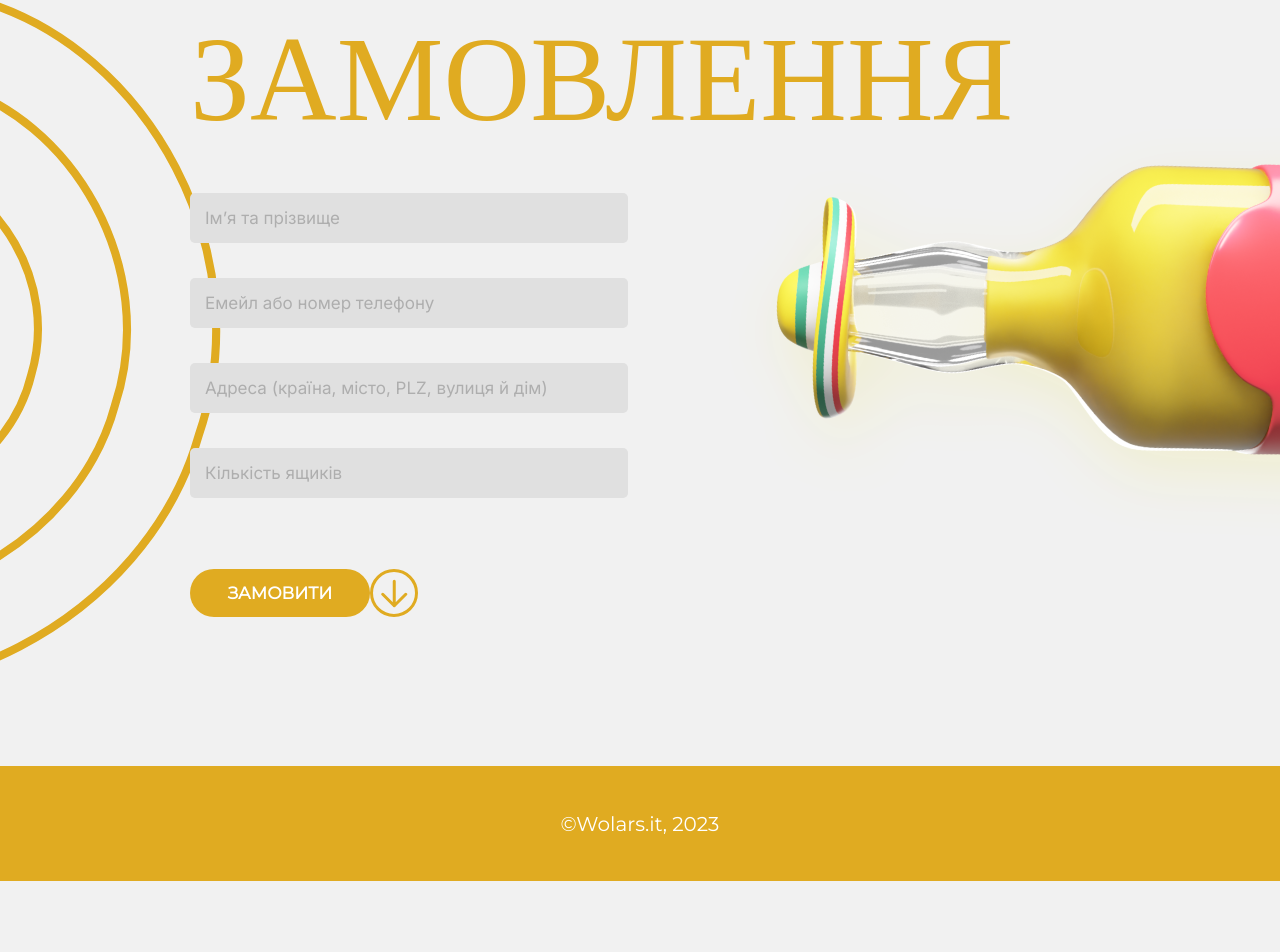
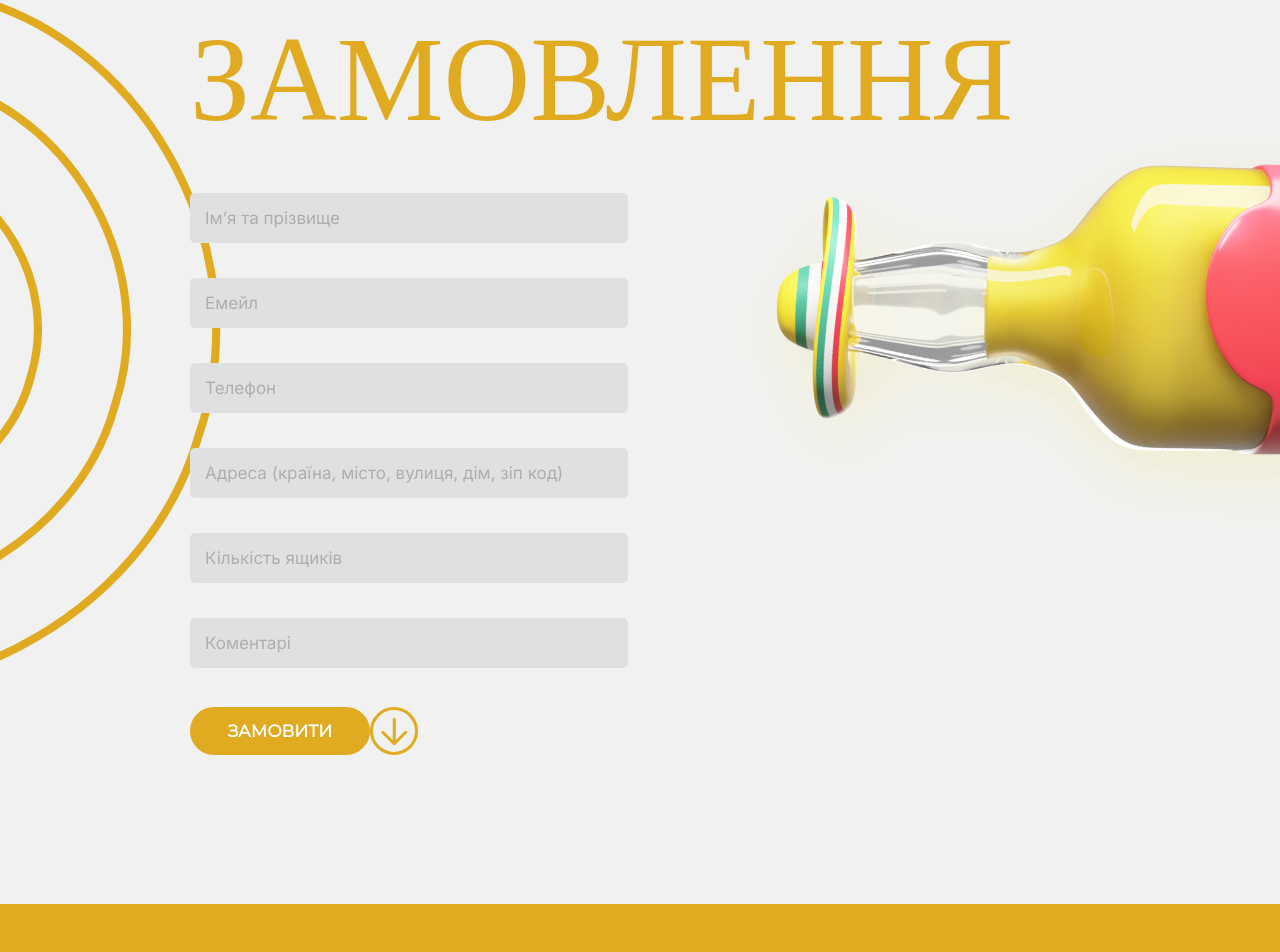
Before and after one commit to wolars-IT/Anakvass, a React (Vite) app in the folder customer_service/frontend/: page / in a window 1280 px wide. Shown: the part 2081-3033 px from the top of the page. Before the commit the page ends 2962 px from the top, so only its background shows below. Built offline with nearby package versions, Linux system fonts and the light colour scheme.

Commit message:
Update input fields

```diff
--- a/customer_service/frontend/src/App.jsx
+++ b/customer_service/frontend/src/App.jsx
@@ -113,9 +113,11 @@ function App() {
           <div className="header scroll_hidden from_left1">Замовлення</div>
           <form action="" id="order_form">
             <input className="order_input scroll_hidden from_left2" type="text" placeholder="Ім’я та прізвище"/>
-            <input className="order_input scroll_hidden from_left2" type="text" placeholder="Емейл або номер телефону"/>
-            <input className="order_input scroll_hidden from_left2" type="text" placeholder="Адреса (країна, місто, PLZ, вулиця й дім)"/>
+            <input className="order_input scroll_hidden from_left2" type="text" placeholder="Емейл"/>
+            <input className="order_input scroll_hidden from_left2" type="text" placeholder="Телефон"/>
+            <input className="order_input scroll_hidden from_left2" type="text" placeholder="Адреса (країна, місто, вулиця, дім, зіп код)"/>
             <input className="order_input scroll_hidden from_left2" type="number" placeholder="Кількість ящиків"/>
+            <input className="order_input scroll_hidden from_left2" type="text" placeholder="Коментарі"/>
           </form>
           <div className="order_button scroll_hidden from_left2">
             <div className="order_text">Замовити</div>
--- a/customer_service/frontend/src/styles/style.sass
+++ b/customer_service/frontend/src/styles/style.sass
@@ -150,6 +150,7 @@ section
   height: 524.55px
   pointer-events: none
   &.scroll_hidden
+    transition-delay: 0.5s
     transform: rotate(8.508deg) translateX(-100px)
   &.scroll_shown
     transform: rotate(8.508deg) translateX(0px)
@@ -228,7 +229,7 @@ section
   position: relative
 #order #order_form
   margin-top: 34px
-  margin-bottom: 71px
+  margin-bottom: 39px
   display: flex
   flex-direction: column
   row-gap: 35px
@@ -256,6 +257,10 @@ section
     transition-delay: 400ms
   &:nth-child(4)
     transition-delay: 600ms
+  &:nth-child(5)
+    transition-delay: 800ms
+  &:nth-child(6)
+    transition-delay: 1000ms
 #order #spiral_bottom
   position: absolute
   top: 0
```
